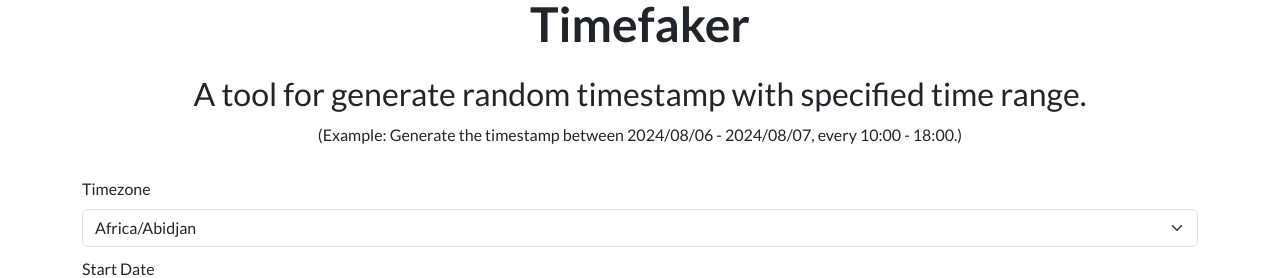
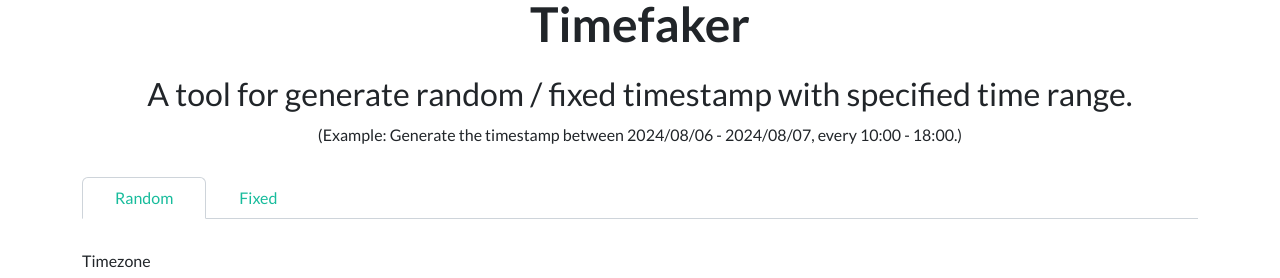
Before and after one commit to falconshark/time-faker, a Vue app: page / in a window 1280 px wide. Shown: the part 134-412 px from the top of the page. Built offline with nearby package versions, Linux system fonts and the light colour scheme.

Commit message:
Add mode switch tab

```diff
--- a/src/App.vue
+++ b/src/App.vue
@@ -7,7 +7,7 @@
           Timefaker
         </div>
         <div class="description">
-          A tool for generate random timestamp with specified time range.
+          A tool for generate random / fixed timestamp with specified time range.
         </div>
         <div class="description-2">
           (Example: Generate the timestamp between 2024/08/06 - 2024/08/07, every 10:00 - 18:00.)
--- a/src/components/GenerateForm.vue
+++ b/src/components/GenerateForm.vue
@@ -1,5 +1,13 @@
 <template>
     <div class="input-form">
+        <ul class="nav nav-tabs" ref="mode-switcher">
+            <li class="nav-item" id="randomMode">
+                <a :class="[mode === 'random' ? 'nav-link active' : 'nav-link']" @click="switchMode('randomMode')" href="#">Random</a>
+            </li>
+            <li class="nav-item" id="fixedMode">
+                <a :class="[mode === 'fixed' ? 'nav-link active' : 'nav-link']" href="#" @click="switchMode('fixedMode')">Fixed</a>
+            </li>
+        </ul>
         <div class="form-group timezone">
             <label for="start-date" class="form-label">Timezone</label>
             <select class="form-select" aria-label="Select timezone" v-model="targetTimeZone">
@@ -45,6 +53,7 @@ export default {
     },
     data() {
         return {
+            mode: 'random',
             startDate: '',
             endDate: '',
             timeRangeStart: '',
@@ -55,6 +64,20 @@ export default {
         }
     },
     methods: {
+        switchMode(mode) {
+            switch (mode) {
+                case 'fixedMode':
+                    this.mode = 'fixed';
+                    break;
+
+                case 'randomMode':
+                    this.mode = 'random';
+                    break;
+
+                default:
+                    break;
+            }
+        },
         startProcess() {
             const genResults = [];
             const startDate = moment.tz(this.startDate, this.targetTimeZone);
@@ -115,7 +138,7 @@ export default {
             newDate.minute(newMinute);
 
             //If the timestamp over the time range, regen it
-            while(newDate.unix() < targetDateTime.startDate.unix() || newDate.unix() > targetDateTime.endDate){
+            while (newDate.unix() < targetDateTime.startDate.unix() || newDate.unix() > targetDateTime.endDate) {
                 newHour = this.randomHour(targetDateTime.startHour, targetDateTime.endHour);
                 newMinute = this.randomMinute();
                 newDate.hour(newHour);
@@ -137,6 +160,10 @@ export default {
 </script>
 
 <style lang="scss">
+.nav-tabs {
+    margin-bottom: 30px;
+}
+
 .form-group {
     margin-bottom: 10px;
 }
```
